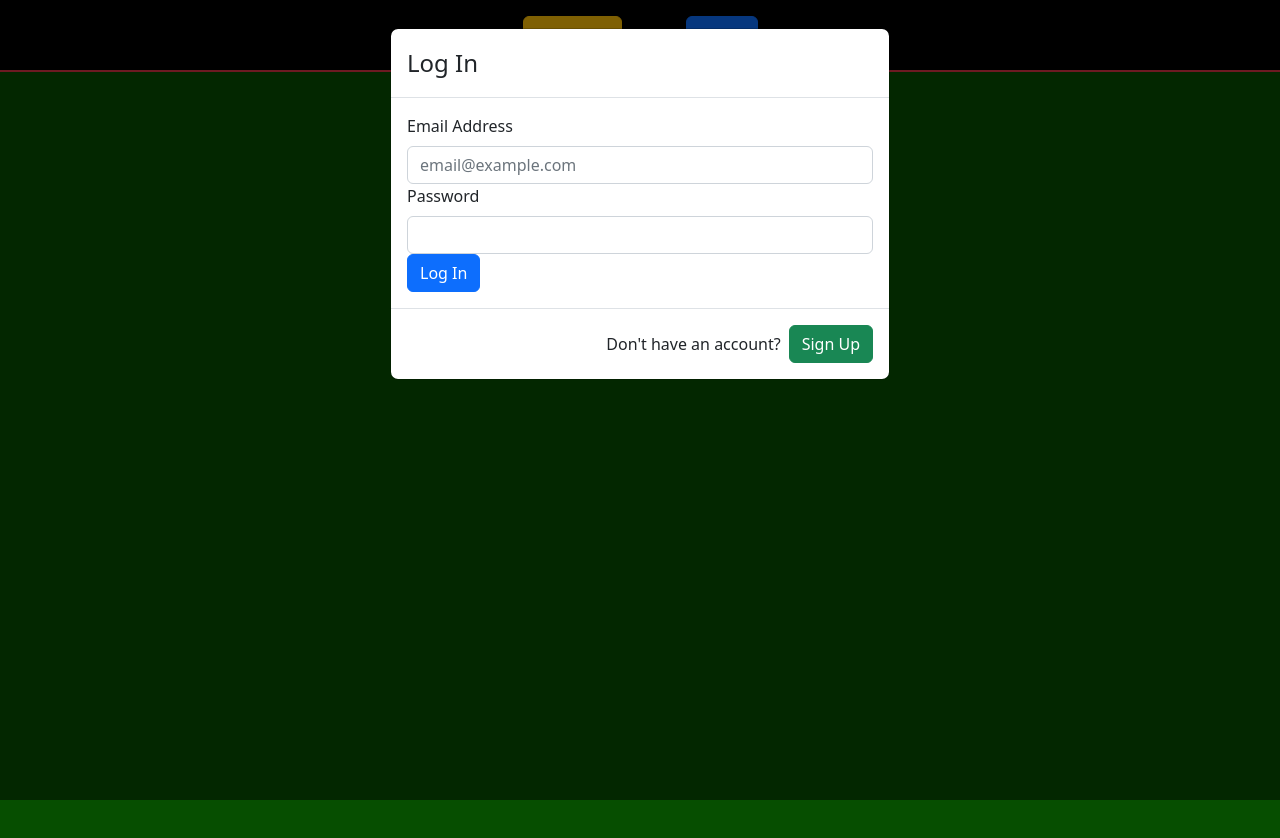
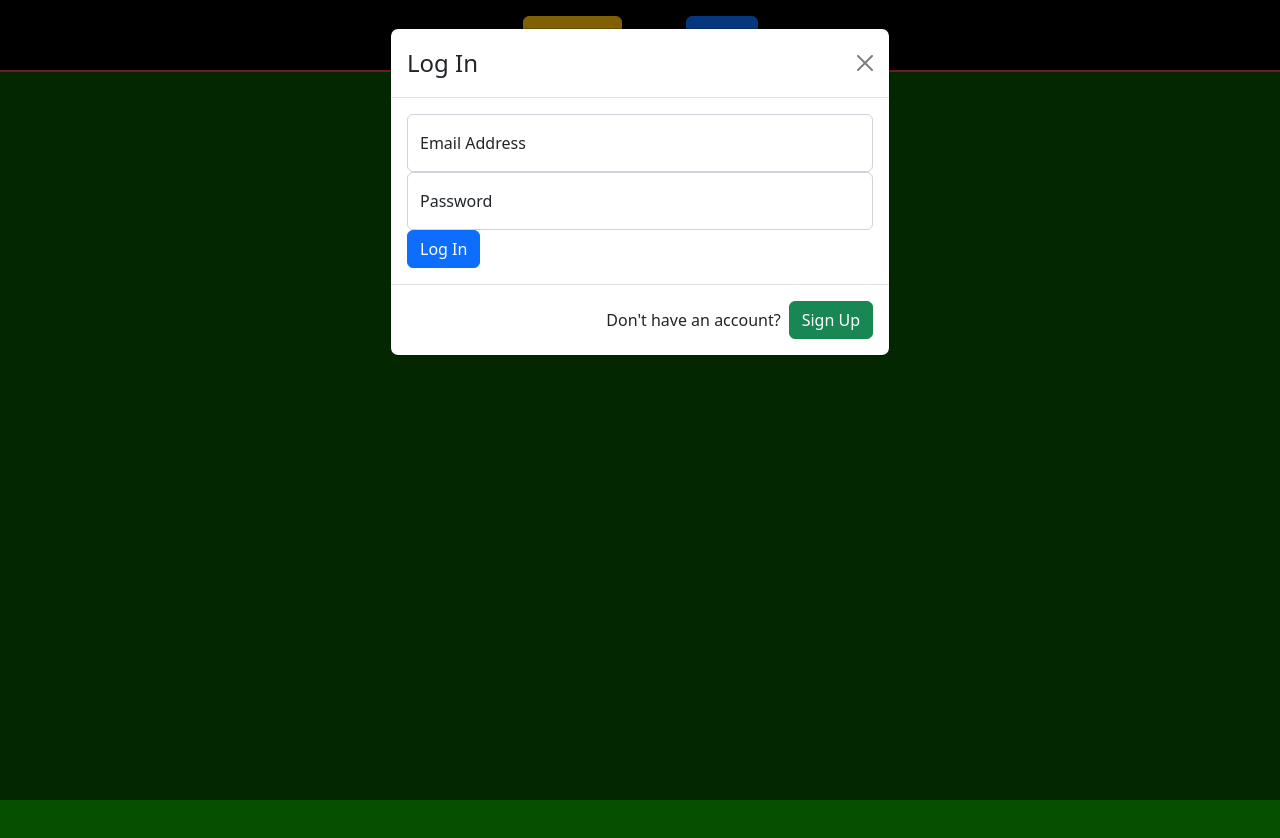
Before and after one commit to JeremyM45/next-casino, a Next.js app: page / in a window 1280 px wide. Both pictures are taken after a click on the button "Login". Shown: the top 838 px of the page. Built offline with nearby package versions, Linux system fonts and the light colour scheme; no server answers.

Commit message:
update forms

```diff
--- a/components/BlackJack/Player.jsx
+++ b/components/BlackJack/Player.jsx
@@ -56,7 +56,7 @@ const Player = ({playerHand, updateHand, value, playerState, updatePlayerState,
   }, [value])
 
   return (
-    <div className='text-center mt-4'>
+    <div className='text-center'>
       <div className='row'>
         <div className='col-6'>
           <h1>Value: {value}</h1>
--- a/components/Forms/login.jsx
+++ b/components/Forms/login.jsx
@@ -27,17 +27,17 @@ const Login = ({ handleShowLogin, handleClose }) => {
         show={true}
         backdrop="static"
         keyboard={false}
+        onHide={handleClose}
       >
-        <Modal.Header>
+        <Modal.Header closeButton>
           <Modal.Title>Log In</Modal.Title>
         </Modal.Header>
         <Modal.Body>
         <Form onSubmit={handleLogIn}>
-        <Form.Group controlId="formBasicEmail">
-          <Form.Label>Email Address</Form.Label>
-          <Form.Control
+        <Form.Floating  controlId="formBasicEmail">
+        <Form.Control
             type='email'
-            placeholder="email@example.com"
+            placeholder="email"
             required
             onChange={(e) => setData({
               ...data,
@@ -46,12 +46,14 @@ const Login = ({ handleShowLogin, handleClose }) => {
           }
           value={data.email}
           />
-        </Form.Group>
+          <Form.Label>Email Address</Form.Label>
 
-        <Form.Group>
-          <Form.Label>Password</Form.Label>
-          <Form.Control
+        </Form.Floating >
+
+        <Form.Floating >
+        <Form.Control
             type='password'
+            placeholder="password"
             required
             onChange={(e) => setData({
               ...data,
@@ -59,7 +61,9 @@ const Login = ({ handleShowLogin, handleClose }) => {
             })
           }
           />
-        </Form.Group>
+          <Form.Label>Password</Form.Label>
+
+        </Form.Floating >
         <Button type="submit" variant="primary">Log In</Button>
 
       </Form>
--- a/components/Forms/signup.jsx
+++ b/components/Forms/signup.jsx
@@ -38,17 +38,17 @@ const Signup = ({ handleShowSignIn, handleClose }) => {
       show={true}
       backdrop="static"
       keyboard={false}
+      onHide={handleClose}
       >
-      <Modal.Header>
+      <Modal.Header closeButton>
         <Modal.Title>Sign Up</Modal.Title>
       </Modal.Header>
       <Modal.Body>
         <Form onSubmit={handleSignUp}>
-          <Form.Group>
-            <Form.Label>Email Address</Form.Label>
+          <Form.Floating>
           <Form.Control
               type='email'
-              placeholder="email@example.com"
+              placeholder="email"
               required
               onChange={(e) => setData({
                 ...data,
@@ -57,12 +57,13 @@ const Signup = ({ handleShowSignIn, handleClose }) => {
             }
             value={data.email}
             />
-          </Form.Group>
+            <Form.Label>Email Address</Form.Label>
+          </Form.Floating>
 
-          <Form.Group>
-            <Form.Label>Password</Form.Label>
+          <Form.Floating>
             <Form.Control
                 type='password'
+                placeholder="password"
                 required
                 onChange={(e) => setData({
                   ...data,
@@ -70,11 +71,12 @@ const Signup = ({ handleShowSignIn, handleClose }) => {
                 })
               }
               />
-          </Form.Group>
-          <Form.Group>
-            <Form.Label>Confirm Password</Form.Label>
+            <Form.Label>Password</Form.Label>
+          </Form.Floating>
+          <Form.Floating>
             <Form.Control
                 type='password'
+                placeholder="confirm password"
                 required
                 onChange={(e) => setData({
                   ...data,
@@ -82,7 +84,9 @@ const Signup = ({ handleShowSignIn, handleClose }) => {
                 })
               }
               />
-          </Form.Group>
+            <Form.Label>Confirm Password</Form.Label>
+
+          </Form.Floating>
           {error ? <h4 className="text-danger text-bold">{error}</h4> : null}
           <Button type="submit" variant="success">Sign Up</Button>
         </Form>
@@ -90,6 +94,7 @@ const Signup = ({ handleShowSignIn, handleClose }) => {
       <Modal.Footer>
         <p>Already have an account?</p>
         <Button onClick={handleShowSignIn} variant="primary">Log In</Button>
+
       </Modal.Footer>
     </Modal>
   )
```
Lines whose indentation alone changed are shown as unchanged.
